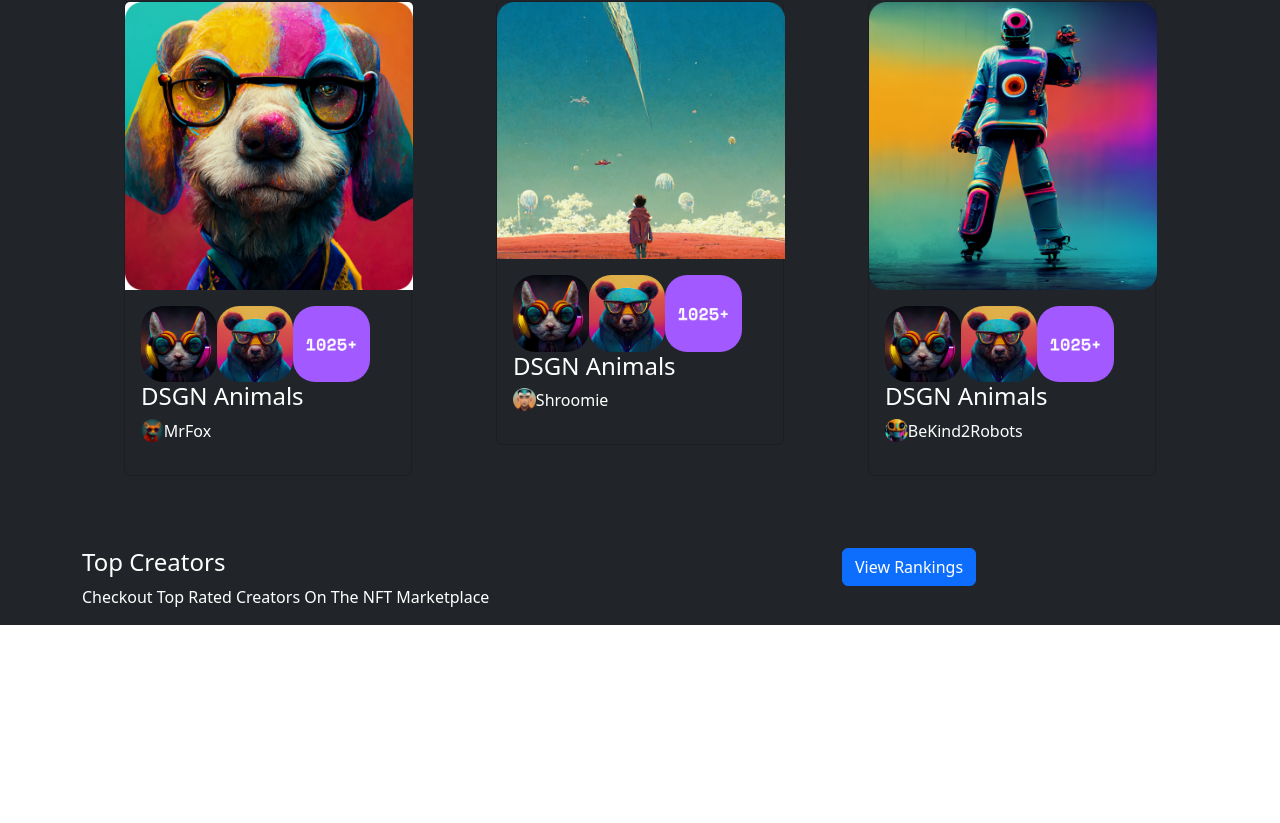
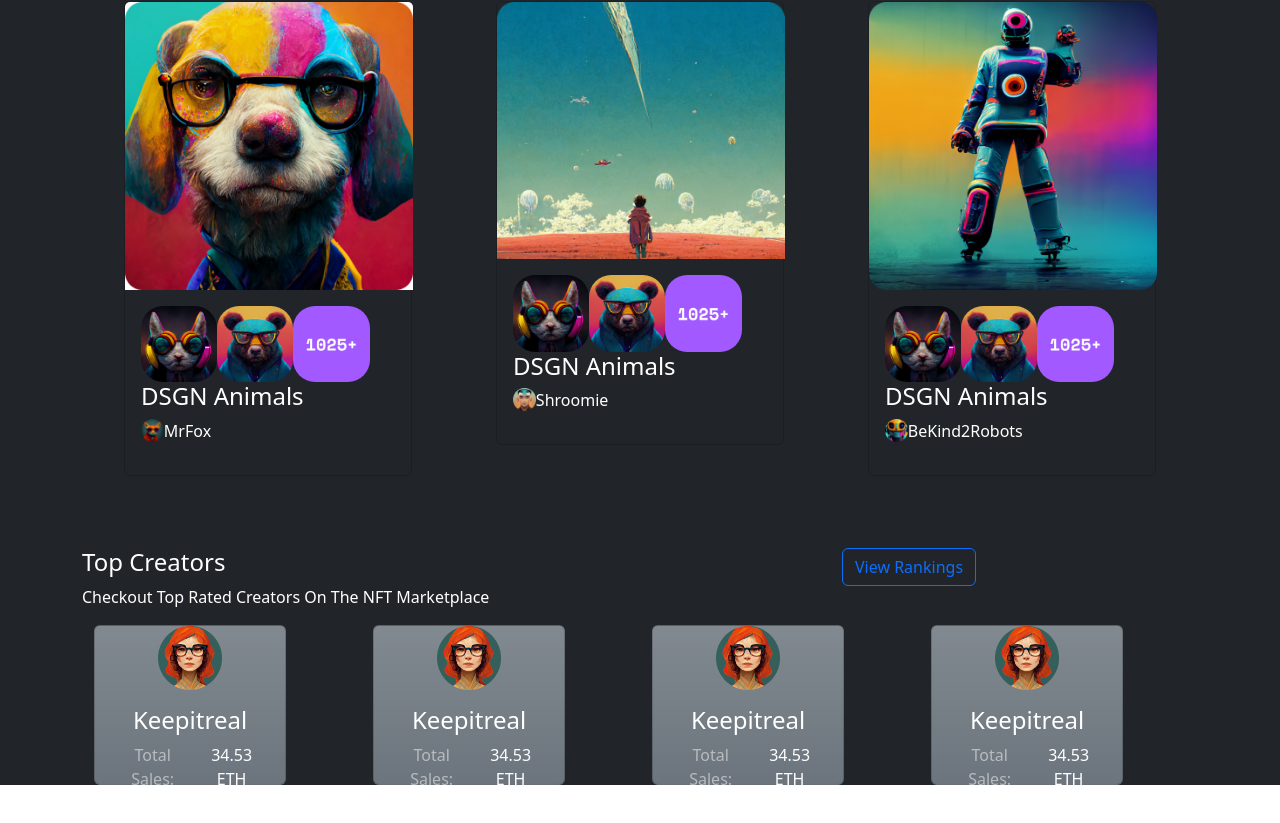
Before and after one commit to muzammilpro/NFT_Landing_Page_in_React.js, a React (Create React App) app: page / in a window 1280 px wide. Shown: the part 507-1330 px from the top of the page. Before the commit the page ends 1132 px from the top, so only its background shows below. Built offline with nearby package versions, Linux system fonts and the light colour scheme.

Commit message:
Do Some Changes

```diff
--- a/package.json
+++ b/package.json
@@ -7,6 +7,7 @@
     "@testing-library/react": "^13.4.0",
     "@testing-library/user-event": "^13.5.0",
     "bootstrap": "^5.3.0",
+    "bootstrap-icons": "^1.10.5",
     "react": "^18.2.0",
     "react-dom": "^18.2.0",
     "react-scripts": "5.0.1",
--- a/src/App.css
+++ b/src/App.css
@@ -1,4 +1,4 @@
-@media (max-width: 760px) {
+@media (max-width: 850px) {
     .flex-container {
       flex-direction: column;
     }
--- a/src/Components/TopCreators/TopCreators.js
+++ b/src/Components/TopCreators/TopCreators.js
@@ -1,4 +1,4 @@
-import React from 'react'
+import TopCreatorsCards from "../TopCreatorsCards/TopCreatorsCards"
 
 export default function TopCreators() {
     return (
@@ -9,10 +9,28 @@ export default function TopCreators() {
                     <p className='text-white'>Checkout Top Rated Creators On The NFT Marketplace</p>
                 </div>
                 <div className="col">
-                <button type="button" className="btn btn-primary"><i className="far fa-rocket"></i>View Rankings</button> <br />
+                    <button type="button" className="btn btn-outline-primary"><i className="far fa-rocket"></i>View Rankings</button> <br />
                 </div>
+            </div>
 
+            <div className="container">
+                <div className="row">
+                    <div className="col col-3">
+                    <TopCreatorsCards />
+                    </div>
+                    <div className="col col-3">
+                    <TopCreatorsCards />
+                    </div>
+                    <div className="col col-3">
+                    <TopCreatorsCards />
+                    </div>
+                    <div className="col col-3">
+                    <TopCreatorsCards />
+                    </div>
+
+                </div>
             </div>
         </div>
+
     )
 }
--- a/src/Components/TopCreatorsCards/TopCreatorsCards.js
+++ b/src/Components/TopCreatorsCards/TopCreatorsCards.js
@@ -1,12 +1,18 @@
-import React from 'react'
+import Img from '../../Images/Avatar .png'
 
 export default function TopCreatorsCards() {
     return (
-        <div className="card" style={{width: "18rem"}}>
-            <img src="..." className="card-img-top" alt="..." />
-                <div className="card-body">
-                    <p className="card-text">Some quick example text to build on the card title and make up the bulk of the card's content.</p>
+        <div className="card bg-secondary bg-gradient" style={{width: "12rem" , height: "10rem"}}>
+           <center>
+           <img src={Img} className="card-img-top" alt="..." style={{width: "4rem"}} />
+                <div className="card-body topCardBody">
+                    <h4 className=" text-white">Keepitreal</h4>
+                    <div className='d-flex'>
+                    <p className="card-text text-white-50">Total Sales: </p>
+                    <p className="card-text text-white"> 34.53 ETH</p>
+                    </div>
                 </div>
+           </center>
         </div>
     )
 }
```
Also changed, not shown: 1 other file (tests, documents, lock files or other folders).
